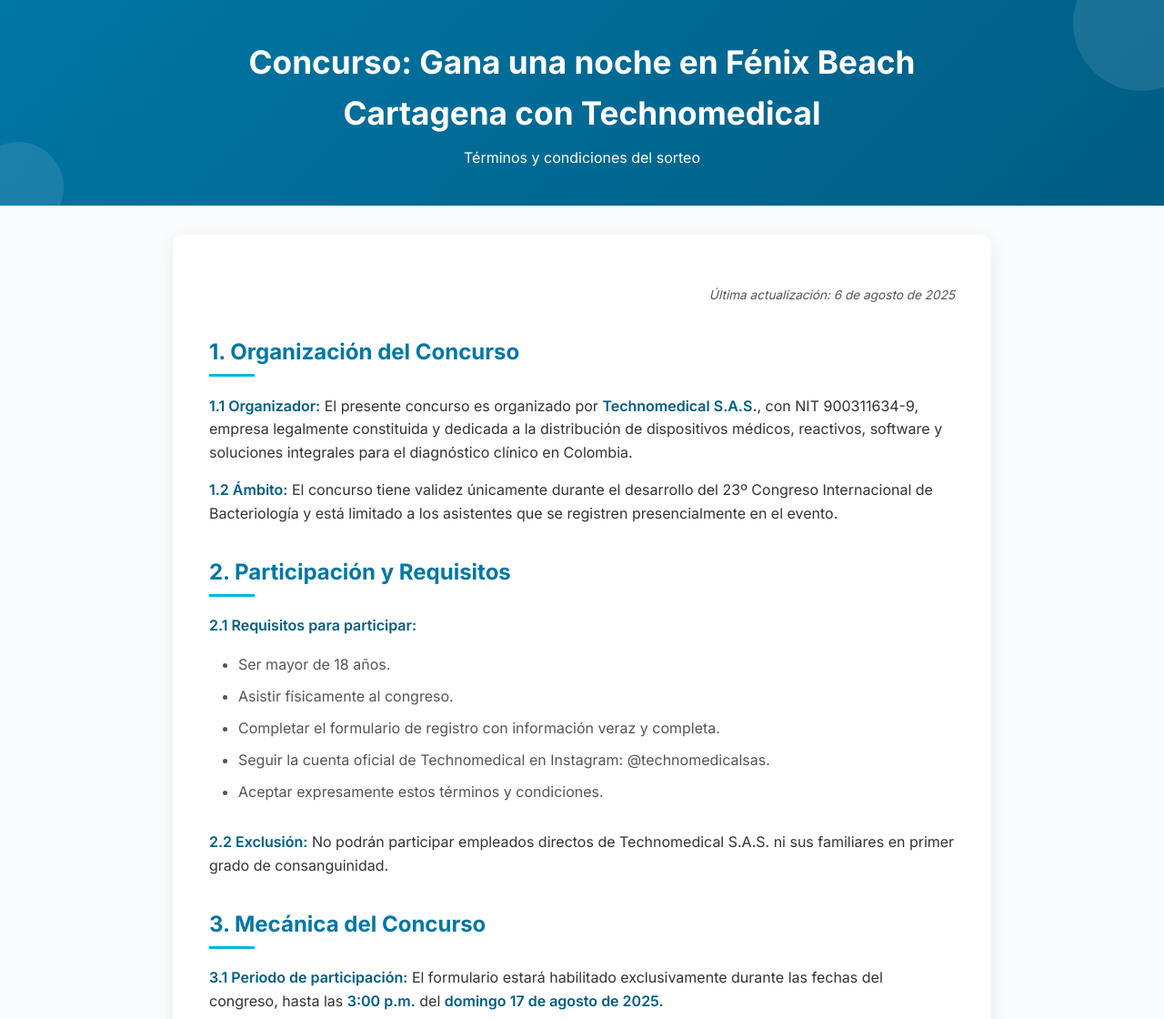
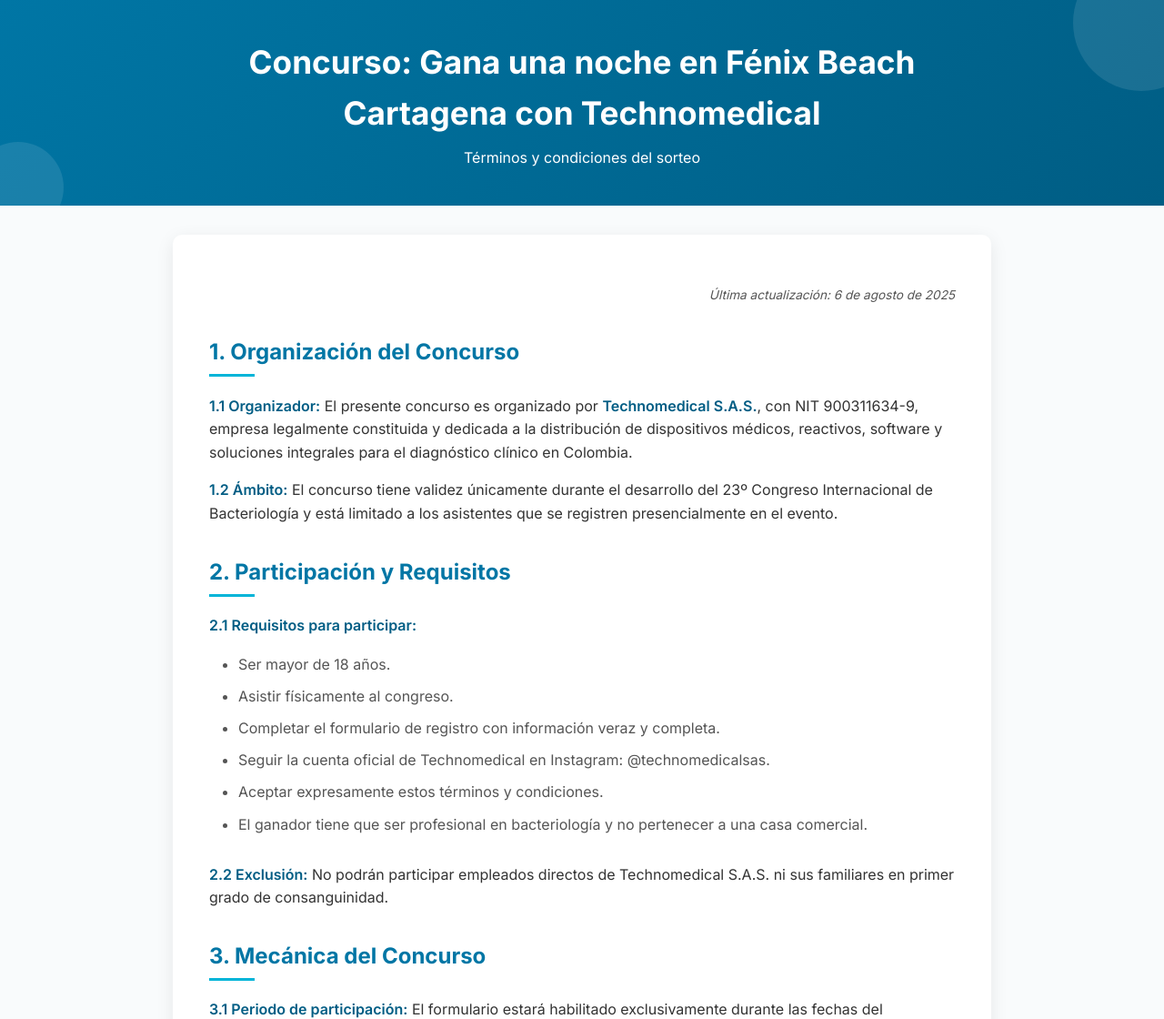
Before and after one commit to Jesr2104/ConcursoTechnomedical, a plain HTML site: page tc-sorteo.html in a window 1280 px wide. Shown: the top 1120 px of the page at 91% size. Drawn offline with Linux system fonts and the light colour scheme.

Commit message:
Update tc-sorteo.html

```diff
--- a/tc-sorteo.html
+++ b/tc-sorteo.html
@@ -228,6 +228,7 @@
       <li>Completar el formulario de registro con información veraz y completa.</li>
       <li>Seguir la cuenta oficial de Technomedical en Instagram: @technomedicalsas.</li>
       <li>Aceptar expresamente estos términos y condiciones.</li>
+      <li>El ganador tiene que ser profesional en bacteriología y no pertenecer a una casa comercial.</li>
     </ul>
 
     <p><strong>2.2 Exclusión:</strong> No podrán participar empleados directos de Technomedical S.A.S. ni sus familiares en primer grado de consanguinidad.</p>
```
